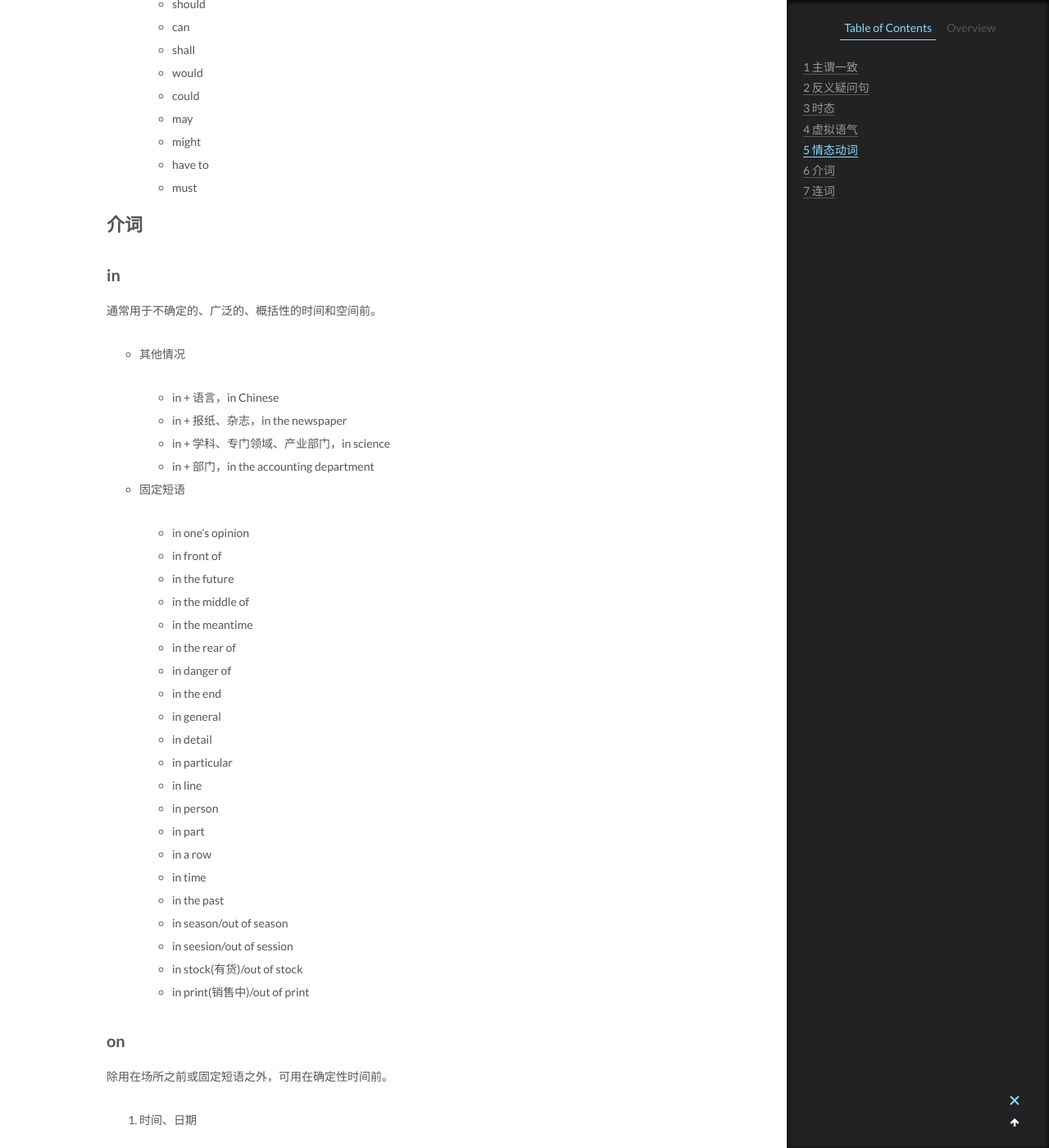
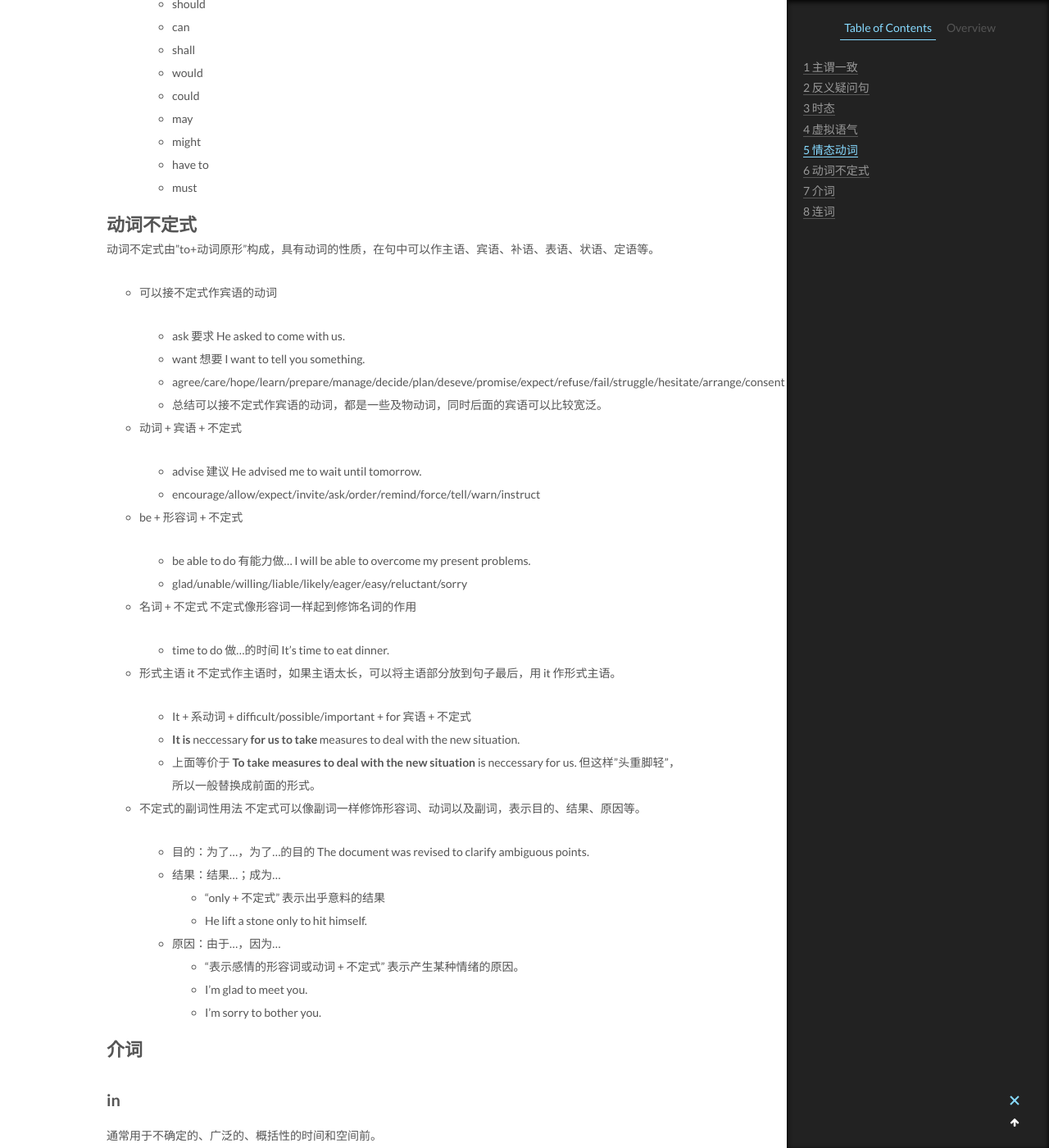
Before and after one commit to CodeHunter2006/CodeHunter2006.github.io, a Jekyll site: the page built from _posts/2022-05-07-TOEIC_grammar.md, in a window 1280 px wide and 1400 px high, scrolled down 5729 px. Shown: the whole window at 82% size. Built offline with Jekyll 4.4.1, drawn with Linux system fonts in a browser that asks for light colours.

Commit message:
doc: add content

```diff
--- a/_posts/2022-05-07-TOEIC_grammar.md
+++ b/_posts/2022-05-07-TOEIC_grammar.md
@@ -206,6 +206,56 @@ TOEIC 中对于考时态的情况，往往句子会包含一些不认识的单
   - have to
   - must
 
+# 动词不定式
+
+动词不定式由"to+动词原形"构成，具有动词的性质，在句中可以作主语、宾语、补语、表语、状语、定语等。
+
+- 可以接不定式作宾语的动词
+
+  - ask 要求
+    He asked to come with us.
+  - want 想要
+    I want to tell you something.
+  - agree/care/hope/learn/prepare/manage/decide/plan/deseve/promise/expect/refuse/fail/struggle/hesitate/arrange/consent
+  - 总结可以接不定式作宾语的动词，都是一些及物动词，同时后面的宾语可以比较宽泛。
+
+- 动词 + 宾语 + 不定式
+
+  - advise 建议
+    He advised me to wait until tomorrow.
+  - encourage/allow/expect/invite/ask/order/remind/force/tell/warn/instruct
+
+- be + 形容词 + 不定式
+
+  - be able to do 有能力做...
+    I will be able to overcome my present problems.
+  - glad/unable/willing/liable/likely/eager/easy/reluctant/sorry
+
+- 名词 + 不定式
+  不定式像形容词一样起到修饰名词的作用
+
+  - time to do 做...的时间
+    It's time to eat dinner.
+
+- 形式主语 it
+  不定式作主语时，如果主语太长，可以将主语部分放到句子最后，用 it 作形式主语。
+
+  - It + 系动词 + difficult/possible/important + for 宾语 + 不定式
+  - **It is** neccessary **for us to take** measures to deal with the new situation.
+  - 上面等价于 **To take measures to deal with the new situation** is neccessary for us. 但这样"头重脚轻"，所以一般替换成前面的形式。
+
+- 不定式的副词性用法
+  不定式可以像副词一样修饰形容词、动词以及副词，表示目的、结果、原因等。
+  - 目的：为了...，为了...的目的
+    The document was revised to clarify ambiguous points.
+  - 结果：结果...；成为...
+    - "only + 不定式" 表示出乎意料的结果
+    - He lift a stone only to hit himself.
+  - 原因：由于...，因为...
+    - "表示感情的形容词或动词 + 不定式" 表示产生某种情绪的原因。
+    - I'm glad to meet you.
+    - I'm sorry to bother you.
+
 # 介词
 
 ## in
```
